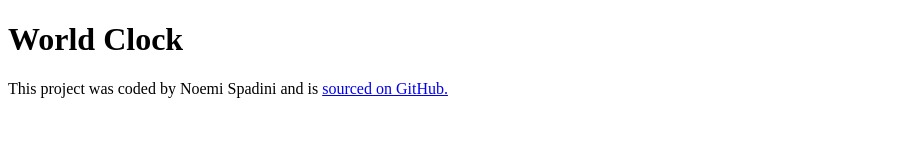
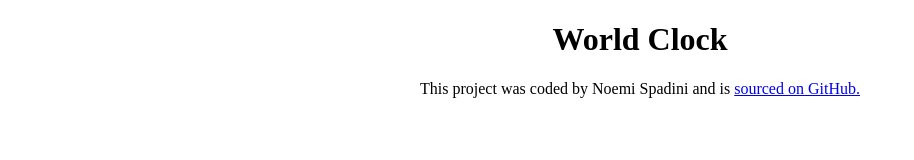
Before and after one commit to NoemiSpadini/world-clock, a plain HTML site: page index.html in a window 1280 px wide. Shown: the whole page, without its empty margins (0-914 px from the left). Drawn offline with Linux system fonts and the light colour scheme.

Commit message:
Added the ink to the GitHub repository

```diff
--- a/css/style.css
+++ b/css/style.css
@@ -0,0 +1,6 @@
+h1 {
+  text-align: center;
+}
+footer {
+  text-align: center;
+}
--- a/index.html
+++ b/index.html
@@ -10,7 +10,9 @@
     <h1>World Clock</h1>
     <footer>
       This project was coded by Noemi Spadini and is
-      <a href="#" target="_blank"> sourced on GitHub.</a>
+      <a href="https://github.com/NoemiSpadini/world-clock" target="_blank">
+        sourced on GitHub.</a
+      >
     </footer>
     <script src="javascript/index.js"></script>
   </body>
```
